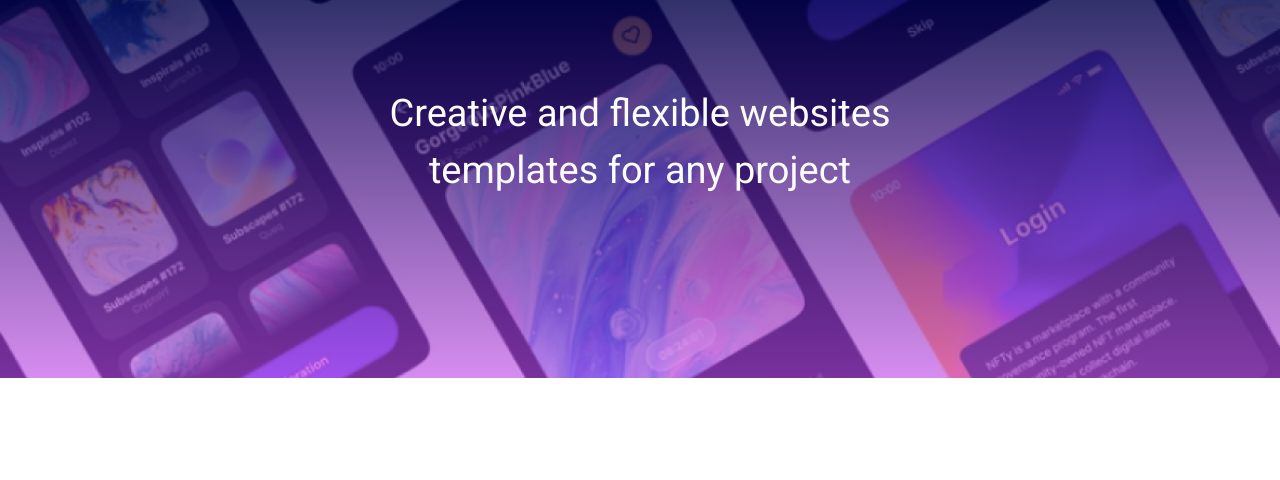
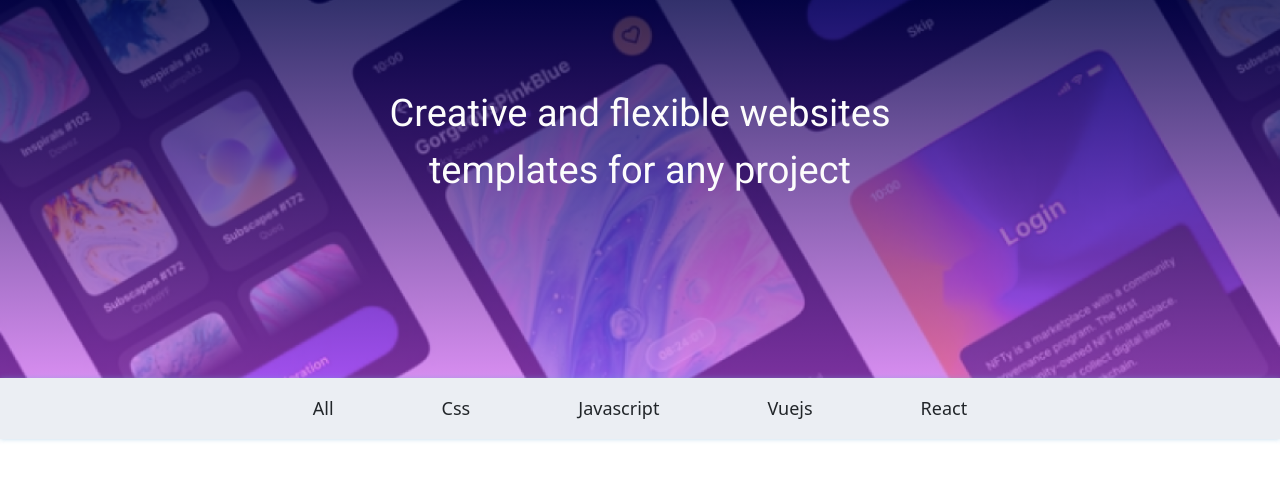
Before and after one commit to Chiamaka007/templite_frontend, a plain HTML site: page index.html in a window 1280 px wide. Shown: the part 72-552 px from the top of the page. Drawn offline with nearby package versions, Linux system fonts and the light colour scheme; a web font is replaced by a local one.

Commit message:
Created Navbar

```diff
--- a/index.html
+++ b/index.html
@@ -24,9 +24,10 @@
       rel="stylesheet"
     />
     <link rel="stylesheet" href="src/styles.css" />
-    <title>Document</title>
+    <title>Templite</title>
   </head>
   <body>
+
     <div class="fluid-container">
       <div class="header">
         <p>Temp<span class="lite-color">Lite</span></p>
@@ -34,6 +35,16 @@
           Creative and flexible websites <br />
           templates for any project
         </p>
+      </div>
+      <div class="navbar">
+
+        <nav>
+            <a href="#">All</a>
+            <a href="#">Css</a>
+            <a href="#">Javascript</a>
+            <a href="#">Vuejs</a>
+            <a href="#">React</a>
+        </nav>
 
       </div>
     </div>
--- a/src/styles.css
+++ b/src/styles.css
@@ -26,3 +26,59 @@
   color: #fff;
   height: 450px;
 }
+
+
+  /* Navbar  */
+
+  a {
+    text-decoration: none;
+    color: inherit;
+}
+
+main {
+    min-height: 100vh;
+}
+
+.navbar {
+    background: #ebeef3;
+    box-shadow: 0 0 5px rgba(109, 170, 211, 0.433);
+    margin-bottom: 2em;
+}
+
+
+nav {
+    max-width: 800px;
+    margin: auto;
+    display: flex;
+    flex-wrap: wrap;
+}
+
+nav a {
+    flex-grow: 1;
+    text-align: center;
+    padding: 0.5em;
+    padding-right: 3em;
+    padding-left: 3em;
+    position: relative;
+    font-size: 18px;
+}
+
+nav a::after {
+    content: '';
+    position: absolute;
+    bottom: 0;
+    left: 0;
+    right:0;
+    height: 2px;
+    transform: scaleX(0);
+    background: #F74EDC;
+    transition: 0.7s transform cubic-bezier(0.06, 0.9, 0.28, 1);
+}
+
+nav a:hover::after{
+    transform: scaleX(1)
+}
+
+nav a:hover {
+  color: #010047;
+}
```
